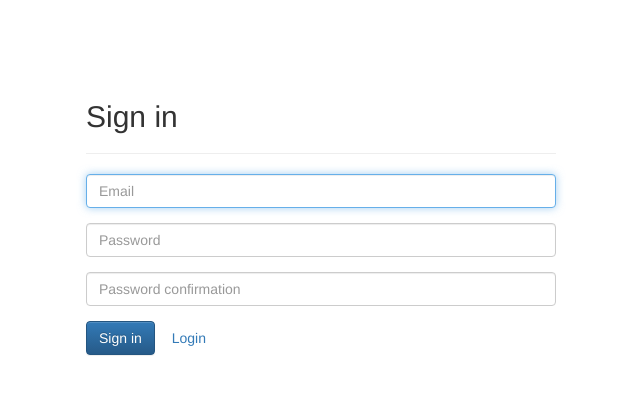
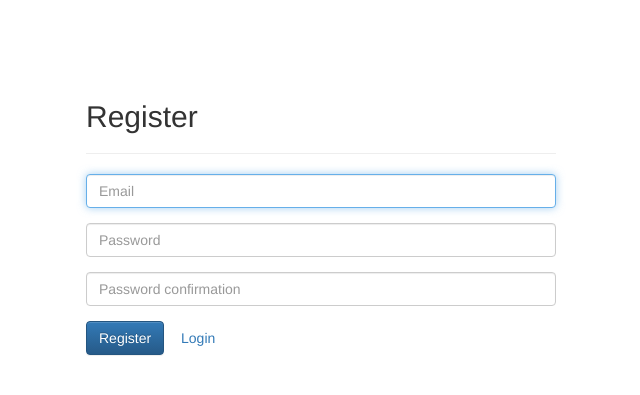
Before and after one commit to mbodock/chronos, a Flask app: page /register in a window 1280 px wide. Shown: the top 395 px of the page, without its empty margins (319-959 px from the left). Run offline with Flask 2, Linux system fonts and the light colour scheme; some libraries are stand-ins or nearby versions.

Commit message:
Modify register template and redirect

```diff
--- a/chronos/web/templates/public/login.html
+++ b/chronos/web/templates/public/login.html
@@ -24,7 +24,7 @@
             </div>
         </div>
         <button type="submit" class="btn btn-primary">Login</button>
-        <a href="/register" class="btn btn-link">Sign in</a>
+        <a href="/register" class="btn btn-link">Register</a>
     </form>
 
 {% endblock %}
--- a/chronos/web/templates/public/register_user.html
+++ b/chronos/web/templates/public/register_user.html
@@ -1,7 +1,7 @@
 {% extends 'public/public_base.html' %}
 {% block container %}
 
-    <h2>Sign in</h2>
+    <h2>Register</h2>
     <hr>
     <form action="" method="post">
         <div class="form-group">
@@ -28,7 +28,7 @@
                 {% endif %}
             </div>
         </div>
-        <button type="submit" class="btn btn-primary">Sign in</button>
+        <button type="submit" class="btn btn-primary">Register</button>
         <a href="/login" class="btn btn-link">Login</a>
     </form>
 
--- a/chronos/web/views/register_user_view.py
+++ b/chronos/web/views/register_user_view.py
@@ -16,4 +16,4 @@ class RegisterUserView(View):
             return redirect('/register')
         form.register_user()
         self.success_message('You are registered and ready for login!')
-        return redirect('/register')
+        return redirect('/login')
```
